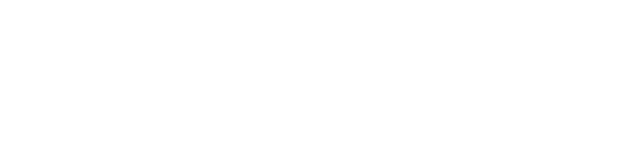
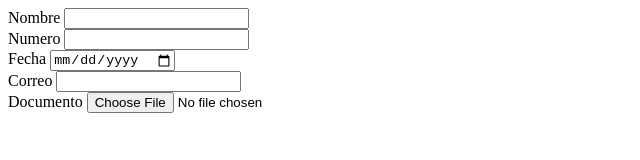
Before and after one commit to juannina25/ejemplo, a plain HTML site: page Semana 02/Jueves/index.html in a window 1280 px wide. Shown: the whole page, without its empty margins (0-640 px from the left). Drawn offline with Linux system fonts and the light colour scheme.

Commit message:
Infomración de jueves

```diff
--- a/Semana 02/Jueves/index.html
+++ b/Semana 02/Jueves/index.html
@@ -6,6 +6,27 @@
     <title>Document</title>
 </head>
 <body>
-
+    <form>
+        <div>
+            <label>Nombre</label>
+            <input type="text">
+        </div>
+        <div>
+            <label>Numero</label>
+            <input type="number">
+        </div>
+        <div>
+            <label>Fecha</label>
+            <input type="date">
+        </div>
+        <div>
+            <label>Correo</label>
+            <input type="email">
+        </div>
+        <div>
+            <label>Documento</label>
+            <input type="file">
+        </div>
+    </form>
 </body>
 </html>
```
